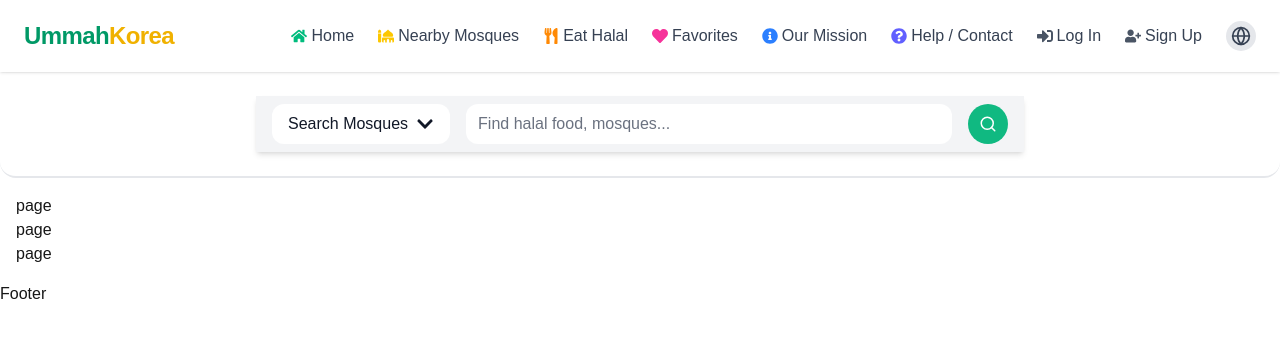
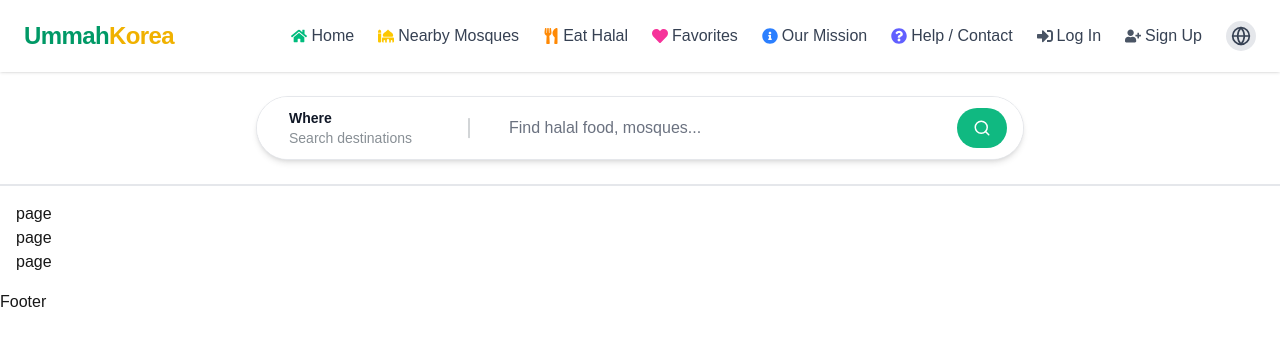
Before and after one commit to oybek9508/muslim-friendly-korea, a Next.js app: page / in a window 1280 px wide. Shown: the top 346 px of the page. Built offline with nearby package versions, Linux system fonts and the light colour scheme.

Commit message:
feat: completed the search component UI

```diff
--- a/src/components/search/SearchMain.tsx
+++ b/src/components/search/SearchMain.tsx
@@ -1,11 +1,13 @@
 import React, { useEffect, useRef, useState } from "react";
 import { FiSearch } from "react-icons/fi";
-import { FaChevronDown } from "react-icons/fa";
+import { PiLineVerticalThin } from "react-icons/pi";
 import { mosquesByProvince } from "../../data/mosques-by-province";
 
 const SearchMain = () => {
   const [open, setOpen] = useState(false);
-  const [selectedPlace, setSelectedPlace] = useState("Search Mosques");
+  const [clicked, setClicked] = useState("");
+  const [onButtonHover, setOnButtonHover] = useState(false);
+  const [selectedPlace, setSelectedPlace] = useState("Search destinations");
   const dropdownRef = useRef<HTMLDivElement>(null);
 
   useEffect(() => {
@@ -16,22 +18,47 @@ const SearchMain = () => {
       ) {
         setOpen(false);
       }
+      setClicked("");
     };
     document.addEventListener("mousedown", handleClickOutside);
     return () => document.removeEventListener("mousedown", handleClickOutside);
   }, []);
 
   return (
-    <div className="w-full bg-white py-6 px-4 md:px-12 flex justify-center border-b-2 border-[#E5E7EB] rounded-2xl">
-      <div className="w-full max-w-3xl bg-[#F3F4F6]  flex items-center px-4 py-2 space-x-4 shadow-md">
+    <div className="w-full bg-white py-6 px-4 md:px-12 flex justify-center border-b-2 border-[#E5E7EB]">
+      <div
+        className={`${
+          clicked === "where-area" || clicked === "search-area"
+            ? "bg-[#dfe0e2]"
+            : "bg-white"
+        } w-full max-w-3xl h-[64px] flex items-center   shadow-md border-1 border-[#E5E7EB] rounded-4xl`}
+      >
         {/* Dropdown */}
         <div className="relative" ref={dropdownRef}>
           <button
-            onClick={() => setOpen(!open)}
-            className="flex items-center space-x-2 text-[#111827] font-medium bg-white px-4 py-2 rounded-xl  transition duration-300"
+            onClick={() => {
+              setOpen(!open);
+              setClicked("where-area");
+            }}
+            onMouseEnter={() => {
+              setOnButtonHover(true);
+            }}
+            onMouseLeave={() => {
+              setOnButtonHover(false);
+            }}
+            className={`${
+              clicked === "where-area" && "border-1 border-[#E5E7EB]"
+            } w-[200px] flex items-center text-[#111827] ${
+              clicked !== "where-area" && "hover:bg-[#dfe0e2]"
+            } rounded-4xl px-8 py-2 font-medium ${
+              clicked !== "search-area" && "bg-white"
+            } h-[62px] transition duration-300`}
           >
-            <span>{selectedPlace}</span>
-            <FaChevronDown size={18} />
+            <div className="flex flex-col justify-center items-start  ">
+              <p className="font-bold text-sm">Where</p>
+              <span className="text-[#888f95] text-sm">{selectedPlace}</span>
+            </div>
+            {/* <FaChevronDown size={18} /> */}
           </button>
           {open && (
             <ul className="absolute left-0 top-full mt-2 bg-white rounded-xl shadow-lg z-10 w-64 max-h-120 overflow-y-auto">
@@ -68,16 +95,51 @@ const SearchMain = () => {
         </div>
 
         {/* Search Input */}
-        <input
-          type="text"
-          placeholder="Find halal food, mosques..."
-          className="flex-1 outline-none text-[#1E293B] bg-white px-3 py-2 rounded-xl placeholder:text-[#6B7280]"
+
+        <PiLineVerticalThin
+          size={24}
+          className={`text-[#888f95] ${
+            onButtonHover || clicked ? "invisible" : "visible"
+          }`}
         />
 
-        {/* Search Button */}
-        <button className="w-10 h-10 bg-[#10B981] text-white rounded-full flex items-center justify-center hover:bg-[#0e9e6d] transition duration-300">
-          <FiSearch size={18} />
-        </button>
+        <div
+          className={`${
+            clicked === "search-area" && "border-1 border-[#E5E7EB]"
+          } ${clicked !== "search-area" && "hover:bg-[#dfe0e2]"}
+          ${clicked !== "where-area" && "bg-white"}
+          px-4 flex flex-1 h-[62px] items-center justify-between rounded-4xl`}
+          onClick={() => {
+            setClicked("search-area");
+          }}
+          onMouseEnter={() => {
+            setOnButtonHover(true);
+          }}
+          onMouseLeave={() => {
+            setOnButtonHover(false);
+          }}
+        >
+          <input
+            type="text"
+            onFocus={() => {
+              console.log("focused");
+              setOpen(true);
+            }}
+            onBlur={() => {
+              console.log("blurred");
+              setOpen(false);
+            }}
+            placeholder="Find halal food, mosques..."
+            className={` outline-none text-[#888f95]  ${
+              clicked === "where-area" && "bg-[#dfe0e2]"
+            } flex flex-1 px-3 py-2 rounded-xl placeholder:text-[#6B7280] group-hover:bg-[#dfe0e2]`}
+          />
+
+          {/* Search Button */}
+          <button className=" min-w-10 h-10 px-4 bg-[#10B981] text-white rounded-full flex items-center justify-center hover:bg-[#0e9e6d] transition duration-300">
+            <FiSearch size={18} /> {open && "Search"}
+          </button>
+        </div>
       </div>
     </div>
   );
```
